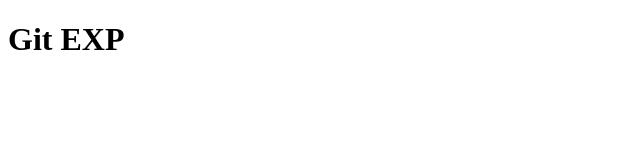
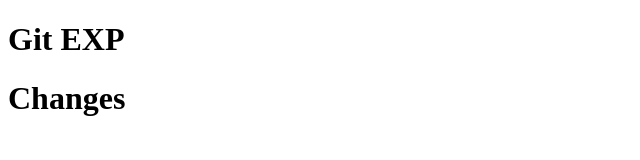
Before and after one commit to iomkarsurve/repo1, a plain HTML site: page index.html in a window 1280 px wide. Shown: the whole page, without its empty margins (0-640 px from the left). Drawn offline with Linux system fonts and the light colour scheme.

Commit message:
ExpressCommit

```diff
--- a/index.html
+++ b/index.html
@@ -4,5 +4,6 @@
 </head>
 <body>
 <h1>Git EXP</h1>
+<H1>Changes</h1>
 </body>
 </html>
```
